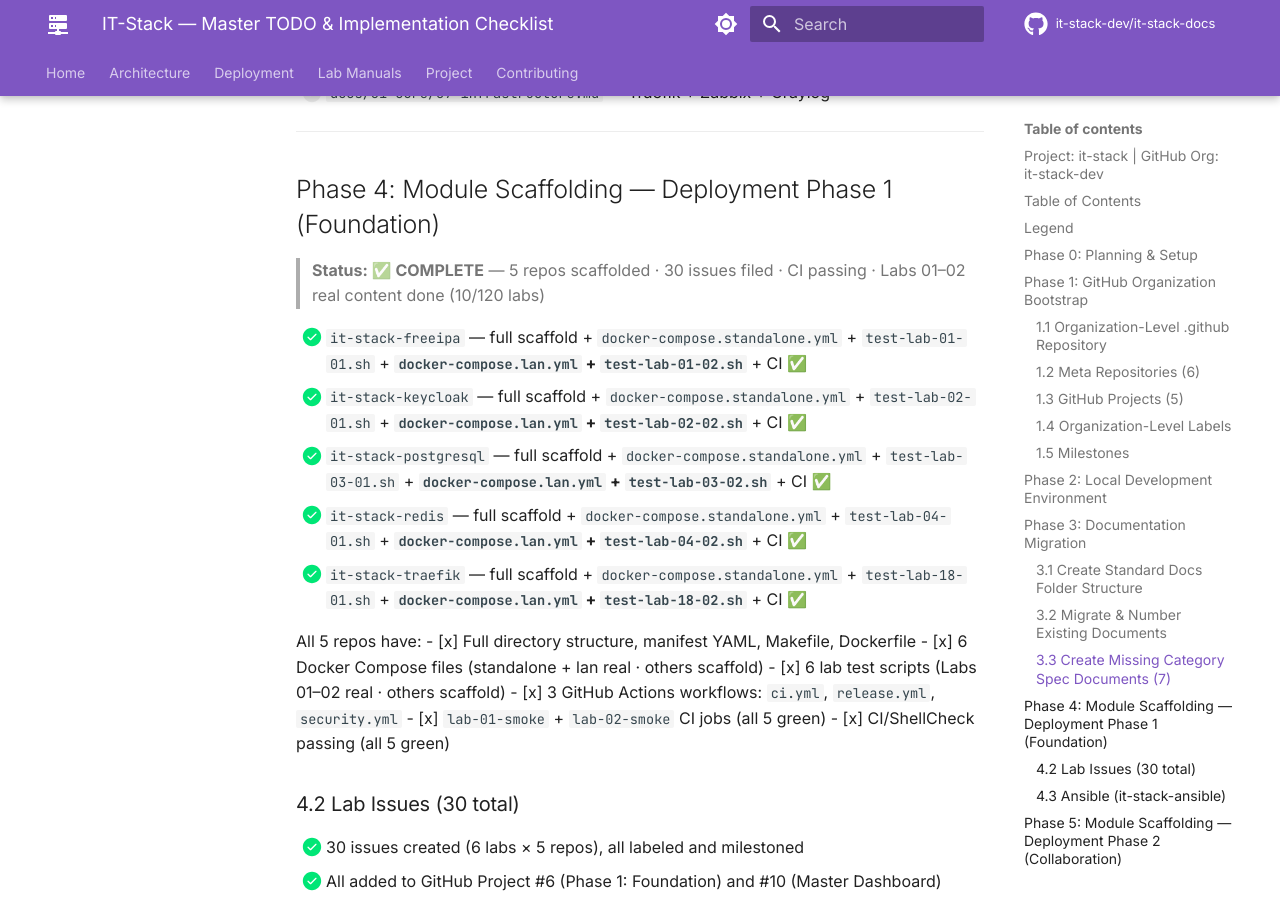
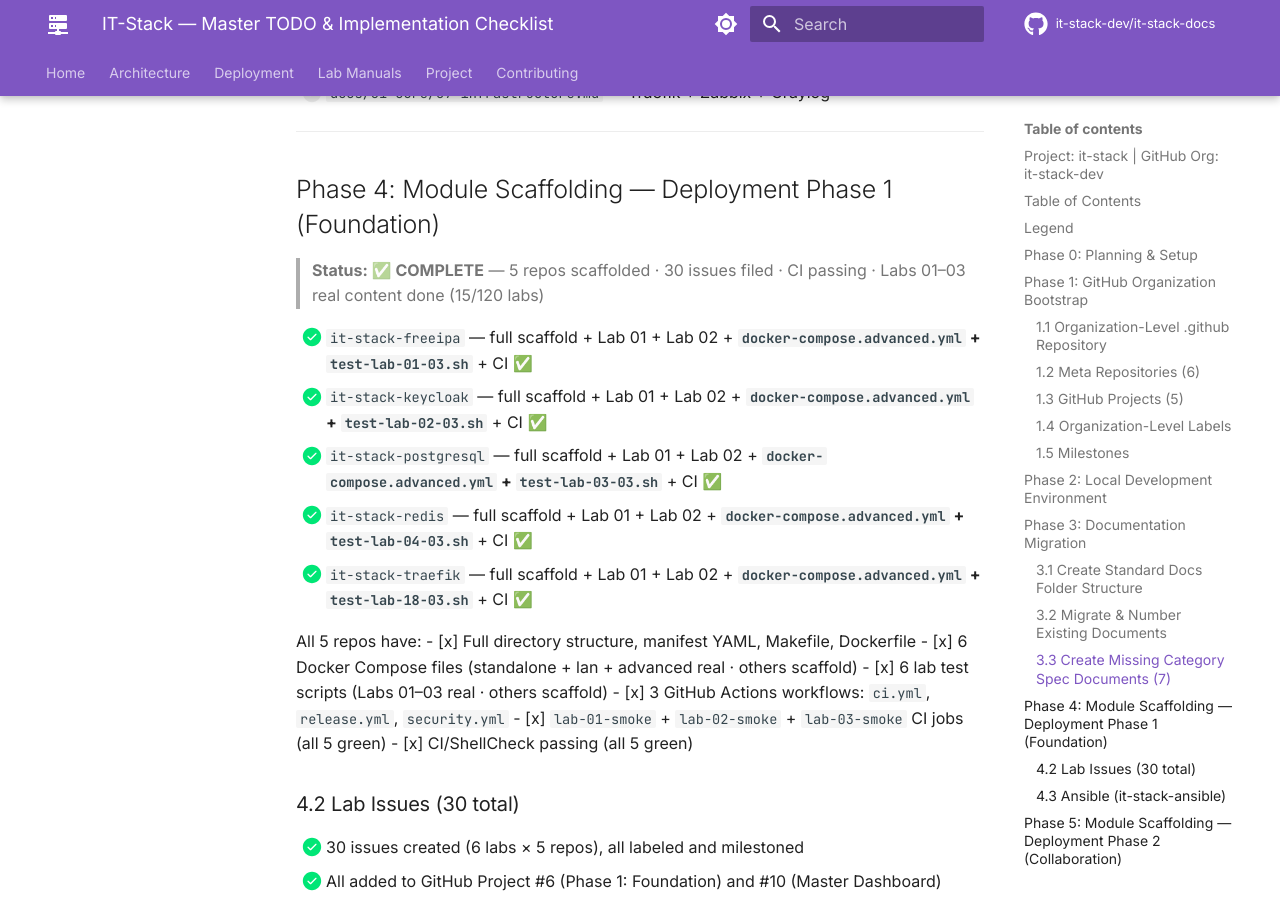
Before and after one commit to it-stack-dev/it-stack-docs, an MkDocs documentation site: the page built from docs/IT-STACK-TODO.md, in a window 1280 px wide and 900 px high, scrolled down 5603 px. Built offline with MkDocs 1.6.1 and Material for MkDocs 9.7.7, drawn with Linux system fonts in a browser that asks for light colours; comment, search, counter and statistics services are not loaded; some of the changed text lies outside the part shown.

Commit message:
docs: Phase 1 Lab 03 complete — 15/120 labs (12.5%), CHANGELOG v0.9.0

```diff
--- a/docs/IT-STACK-TODO.md
+++ b/docs/IT-STACK-TODO.md
@@ -172,20 +172,20 @@
 
 ## Phase 4: Module Scaffolding — Deployment Phase 1 (Foundation)
 
-> **Status: ✅ COMPLETE** — 5 repos scaffolded · 30 issues filed · CI passing · Labs 01–02 real content done (10/120 labs)
+> **Status: ✅ COMPLETE** — 5 repos scaffolded · 30 issues filed · CI passing · Labs 01–03 real content done (15/120 labs)
 
-- [x] `it-stack-freeipa` — full scaffold + `docker-compose.standalone.yml` + `test-lab-01-01.sh` + **`docker-compose.lan.yml` + `test-lab-01-02.sh`** + CI ✅
-- [x] `it-stack-keycloak` — full scaffold + `docker-compose.standalone.yml` + `test-lab-02-01.sh` + **`docker-compose.lan.yml` + `test-lab-02-02.sh`** + CI ✅
-- [x] `it-stack-postgresql` — full scaffold + `docker-compose.standalone.yml` + `test-lab-03-01.sh` + **`docker-compose.lan.yml` + `test-lab-03-02.sh`** + CI ✅
-- [x] `it-stack-redis` — full scaffold + `docker-compose.standalone.yml` + `test-lab-04-01.sh` + **`docker-compose.lan.yml` + `test-lab-04-02.sh`** + CI ✅
-- [x] `it-stack-traefik` — full scaffold + `docker-compose.standalone.yml` + `test-lab-18-01.sh` + **`docker-compose.lan.yml` + `test-lab-18-02.sh`** + CI ✅
+- [x] `it-stack-freeipa` — full scaffold + Lab 01 + Lab 02 + **`docker-compose.advanced.yml` + `test-lab-01-03.sh`** + CI ✅
+- [x] `it-stack-keycloak` — full scaffold + Lab 01 + Lab 02 + **`docker-compose.advanced.yml` + `test-lab-02-03.sh`** + CI ✅
+- [x] `it-stack-postgresql` — full scaffold + Lab 01 + Lab 02 + **`docker-compose.advanced.yml` + `test-lab-03-03.sh`** + CI ✅
+- [x] `it-stack-redis` — full scaffold + Lab 01 + Lab 02 + **`docker-compose.advanced.yml` + `test-lab-04-03.sh`** + CI ✅
+- [x] `it-stack-traefik` — full scaffold + Lab 01 + Lab 02 + **`docker-compose.advanced.yml` + `test-lab-18-03.sh`** + CI ✅
 
 All 5 repos have:
 - [x] Full directory structure, manifest YAML, Makefile, Dockerfile
-- [x] 6 Docker Compose files (standalone + lan real · others scaffold)
-- [x] 6 lab test scripts (Labs 01–02 real · others scaffold)
+- [x] 6 Docker Compose files (standalone + lan + advanced real · others scaffold)
+- [x] 6 lab test scripts (Labs 01–03 real · others scaffold)
 - [x] 3 GitHub Actions workflows: `ci.yml`, `release.yml`, `security.yml`
-- [x] `lab-01-smoke` + `lab-02-smoke` CI jobs (all 5 green)
+- [x] `lab-01-smoke` + `lab-02-smoke` + `lab-03-smoke` CI jobs (all 5 green)
 - [x] CI/ShellCheck passing (all 5 green)
 
 ### 4.2 Lab Issues (30 total)
@@ -291,15 +291,15 @@ All 5 repos have:
 
 | Module | Lab 01 | Lab 02 | Lab 03 | Lab 04 | Lab 05 | Lab 06 |
 |--------|--------|--------|--------|--------|--------|--------|
-| 01 · FreeIPA | [x] | [x] | [ ] | [ ] | [ ] | [ ] |
-| 02 · Keycloak | [x] | [x] | [ ] | [ ] | [ ] | [ ] |
+| 01 · FreeIPA | [x] | [x] | [x] | [ ] | [ ] | [ ] |
+| 02 · Keycloak | [x] | [x] | [x] | [ ] | [ ] | [ ] |
 
 ### Category 02: Database & Cache
 
 | Module | Lab 01 | Lab 02 | Lab 03 | Lab 04 | Lab 05 | Lab 06 |
 |--------|--------|--------|--------|--------|--------|--------|
-| 03 · PostgreSQL | [x] | [x] | [ ] | [ ] | [ ] | [ ] |
-| 04 · Redis | [x] | [x] | [ ] | [ ] | [ ] | [ ] |
+| 03 · PostgreSQL | [x] | [x] | [x] | [ ] | [ ] | [ ] |
+| 04 · Redis | [x] | [x] | [x] | [ ] | [ ] | [ ] |
 | 05 · Elasticsearch | [ ] | [ ] | [ ] | [ ] | [ ] | [ ] |
 
 ### Category 03: Collaboration
@@ -338,11 +338,11 @@ All 5 repos have:
 
 | Module | Lab 01 | Lab 02 | Lab 03 | Lab 04 | Lab 05 | Lab 06 |
 |--------|--------|--------|--------|--------|--------|--------|
-| 18 · Traefik | [x] | [x] | [ ] | [ ] | [ ] | [ ] |
+| 18 · Traefik | [x] | [x] | [x] | [ ] | [ ] | [ ] |
 | 19 · Zabbix | [ ] | [ ] | [ ] | [ ] | [ ] | [ ] |
 | 20 · Graylog | [ ] | [ ] | [ ] | [ ] | [ ] | [ ] |
 
-**Lab Progress:** 10/120 (8%) — Phase 1 Labs 01–02 complete for all 5 Phase 1 modules
+**Lab Progress:** 15/120 (12.5%) — Phase 1 Labs 01–03 complete for all 5 Phase 1 modules
 
 ---
 
@@ -462,8 +462,9 @@ All 5 repos have:
 | Sprint | Goal | Labs |
 |--------|------|------|
 | ~~Sprint 2~~ | ~~Phase 1 Lab 02 (external deps)~~ | ~~freeipa·keycloak·postgresql·redis·traefik Lab 02~~ ✅ |
-| Next session | Phase 1 Lab 03 (advanced features) | freeipa·keycloak·postgresql·redis·traefik Lab 03 |
-| Sprint 4 | Phase 1 Lab 04 (SSO) | All 5 Lab 04 — proves full SSO chain |
+| ~~Sprint 3~~ | ~~Phase 1 Lab 03 (advanced features)~~ | ~~freeipa·keycloak·postgresql·redis·traefik Lab 03~~ ✅ |
+| Next session | Phase 1 Lab 04 (SSO integration) | All 5 Lab 04 — proves full SSO chain |
+| Sprint 5 | Phase 1 Lab 05 (integrations) | All 5 Lab 05 |
 | Sprint 5 | Phase 1 Lab 05 (integrations) | All 5 Lab 05 |
 | Sprint 6 | Phase 1 Lab 06 (production) | All 5 Lab 06 → Phase 1 complete |
 | Sprint 7+ | Phase 2 Lab 01 | nextcloud·mattermost·jitsi·iredmail·zammad |
@@ -472,4 +473,4 @@ All 5 repos have:
 
 **Document Version:** 1.1
 **Project:** IT-Stack | **Org:** it-stack-dev
-**Last Updated:** 2026-02-28 — Phase 1 Lab 02 complete (10/120 labs, 8%)
+**Last Updated:** 2026-02-28 — Phase 1 Lab 03 complete (15/120 labs, 12.5%)
```
Also changed, not shown: CHANGELOG.md (+42 -3 lines).
